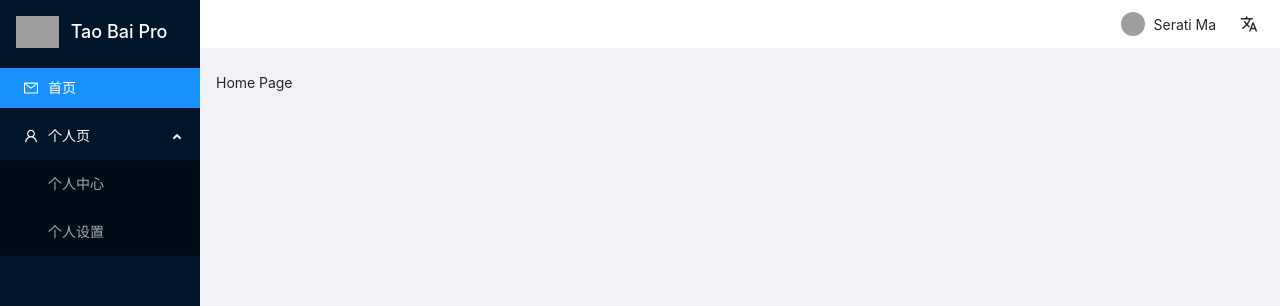
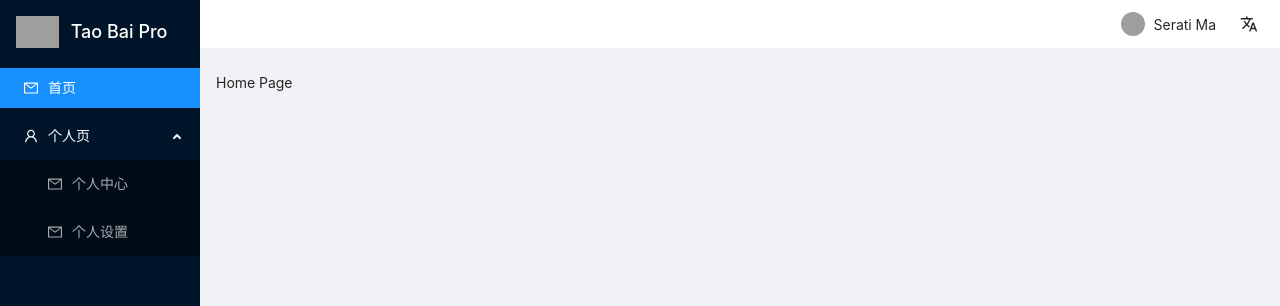
Before and after one commit to ghostjzf/react-app-new, a React app: page / in a window 1280 px wide. Both pictures are taken after a click on the element "个人页". Shown: the top 306 px of the page. Built offline with nearby package versions, Linux system fonts and the light colour scheme; grey boxes are pictures that could not be loaded.

Commit message:
feat: 菜单默认选中

```diff
--- a/scripts/config/webpack.common.js
+++ b/scripts/config/webpack.common.js
@@ -34,7 +34,10 @@ module.exports = {
   },
   resolve: {
     extensions: ['.tsx', '.ts', '.js', '.json'],
-        alias: {}
+    alias: {
+      '@': path.resolve(process.cwd(), 'src'),
+      stores: path.resolve(process.cwd(), 'src/stores')
+    }
   },
   plugins: [
     new webpackBar({
--- a/src/modules/App/Header/index.tsx
+++ b/src/modules/App/Header/index.tsx
@@ -1,21 +1,22 @@
 import React from 'react';
 import { Row, Col, Avatar, Menu, Dropdown } from 'antd';
 import { UserOutlined, SettingOutlined, LogoutOutlined } from '@ant-design/icons';
+import { NavLink } from 'react-router-dom';
 
 export default () => {
   const menu = (
     <Menu>
       <Menu.Item>
-        <a target="_blank" rel="noopener noreferrer" href="http://www.alipay.com/">
+        <NavLink to="/user/center">
           <UserOutlined />
-          个人中心
-        </a>
+          {__('个人中心')}
+        </NavLink>
       </Menu.Item>
       <Menu.Item>
-        <a target="_blank" rel="noopener noreferrer" href="http://www.taobao.com/">
+        <NavLink to="/user/setting">
           <SettingOutlined />
-          个人设置
-        </a>
+          {__('个人设置')}
+        </NavLink>
       </Menu.Item>
       <Menu.Divider />
       <Menu.Item>
--- a/src/modules/App/Menus.tsx
+++ b/src/modules/App/Menus.tsx
@@ -1,17 +1,39 @@
 import React, { useState } from 'react';
 import { Menu } from 'antd';
 import { MailOutlined, UserOutlined } from '@ant-design/icons';
-import { NavLink } from 'react-router-dom';
+import { NavLink, useLocation } from 'react-router-dom';
+import menus from 'stores/menus';
 
 const { SubMenu } = Menu;
 
 const Menus = () => {
-  const [current, setCurrent] = useState<string>('mail');
+  const location = useLocation();
+  const [current, setCurrent] = useState<string>(location.pathname);
 
   const handleClick = (e: any) => {
     console.log(__('首页'));
     console.log('click ', e);
     setCurrent(e.key);
+  };
+
+  const getDefaultOpenKeys = () => {
+    let result: string;
+
+    menus.forEach((item) => {
+      if (item.path === location.pathname) {
+        result = item.path;
+      }
+
+      if (item.children) {
+        item.children.forEach((child) => {
+          if (child.path === location.pathname) {
+            result = item.path;
+          }
+        });
+      }
+    });
+
+    return result;
   };
 
   return (
@@ -46,8 +68,34 @@ const Menus = () => {
           </h1>
         </a>
       </div>
-      <Menu onClick={handleClick} selectedKeys={[current]} theme="dark" mode="inline">
-        <Menu.Item key="mail" icon={<MailOutlined />}>
+      <Menu
+        onClick={handleClick}
+        defaultOpenKeys={[getDefaultOpenKeys()]}
+        selectedKeys={[current]}
+        theme="dark"
+        mode="inline">
+        {menus.map((item) => {
+          if (item.children) {
+            return (
+              <SubMenu key={item.path} icon={<UserOutlined />} title={item.title}>
+                {item.children.map((child) => {
+                  return (
+                    <Menu.Item key={child.path} icon={<MailOutlined />}>
+                      <NavLink to={child.path}>{child.title}</NavLink>
+                    </Menu.Item>
+                  );
+                })}
+              </SubMenu>
+            );
+          }
+
+          return (
+            <Menu.Item key={item.path} icon={<MailOutlined />}>
+              <NavLink to={item.path}>{item.title}</NavLink>
+            </Menu.Item>
+          );
+        })}
+        {/* <Menu.Item key="mail" icon={<MailOutlined />}>
           <NavLink to="/">{__('首页')}</NavLink>
         </Menu.Item>
         <SubMenu icon={<UserOutlined />} title={__('个人页')}>
@@ -57,7 +105,7 @@ const Menus = () => {
           <Menu.Item key="setting">
             <NavLink to="/user/setting">{__('个人设置')}</NavLink>
           </Menu.Item>
-        </SubMenu>
+        </SubMenu> */}
       </Menu>
     </div>
   );
--- /dev/null
+++ b/src/stores/menus/index.ts
@@ -0,0 +1,25 @@
+import { lazy } from 'react';
+
+export default [
+  {
+    path: '/',
+    title: '首页',
+    component: lazy(() => import('@/modules/Home/index'))
+  },
+  {
+    title: '个人页',
+    path: '/user',
+    children: [
+      {
+        path: '/user/center',
+        title: '个人中心',
+        component: lazy(() => import('@/modules/user/Center'))
+      },
+      {
+        path: '/user/setting',
+        title: '个人设置',
+        component: lazy(() => import('@/modules/user/Settings'))
+      }
+    ]
+  }
+];
```
Also changed, not shown: tsconfig.json (+6 -1 lines). Lines whose indentation alone changed are shown as unchanged.
